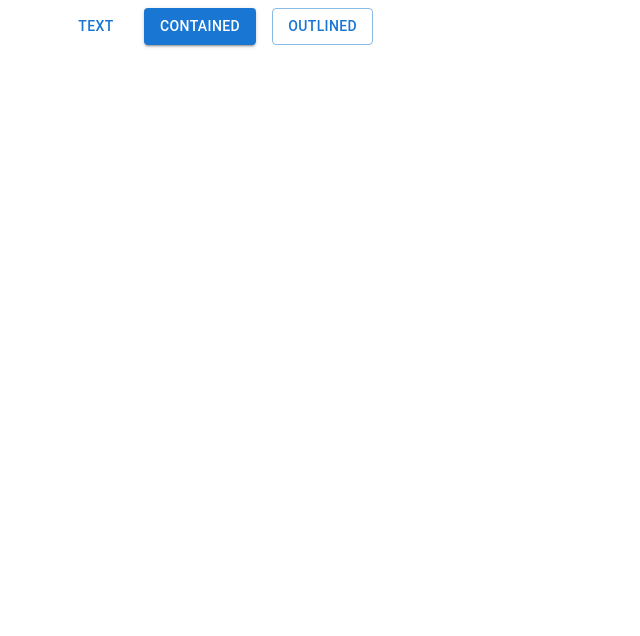
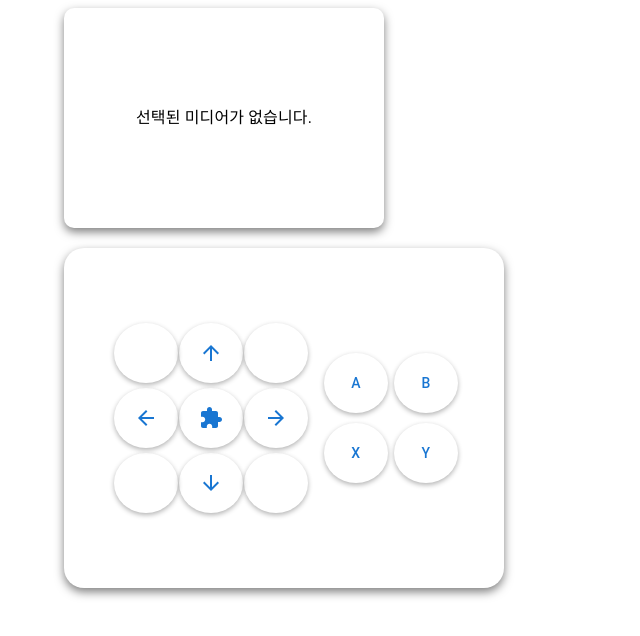
Before and after one commit to ilp-sys/Hiperjoy, a React (Create React App) app in the folder v3/hiperjoy/: page / in a window 1280 px wide. Shown: the top 636 px of the page, without its empty margins (0-640 px from the left). Built offline with nearby package versions, Linux system fonts and the light colour scheme.

Commit message:
Feat: game and media panel

```diff
--- a/v3/hiperjoy/package.json
+++ b/v3/hiperjoy/package.json
@@ -15,6 +15,7 @@
   "dependencies": {
     "@emotion/react": "^11.11.4",
     "@emotion/styled": "^11.11.5",
+    "@mui/icons-material": "^5.16.4",
     "@mui/material": "^5.16.4",
     "@testing-library/jest-dom": "^5.17.0",
     "@testing-library/react": "^13.4.0",
--- a/v3/hiperjoy/src/App.tsx
+++ b/v3/hiperjoy/src/App.tsx
@@ -1,15 +1,12 @@
-import Stack from "@mui/material/Stack";
-import Button from "@mui/material/Button";
 import Container from "@mui/material/Container";
+import Gamepad from "./Gamepad";
+import MediaPanel from "./MediaPanel";
 
 function App() {
   return (
     <Container>
-      <Stack spacing={2} direction="row">
-        <Button variant="text">Text</Button>
-        <Button variant="contained">Contained</Button>
-        <Button variant="outlined">Outlined</Button>
-      </Stack>
+      <MediaPanel />
+      <Gamepad />
     </Container>
   );
 }
--- /dev/null
+++ b/v3/hiperjoy/src/Gamepad.tsx
@@ -0,0 +1,78 @@
+import React from "react";
+import { Box, Button } from "@mui/material";
+import { styled } from "@mui/system";
+import ArrowUpwardIcon from "@mui/icons-material/ArrowUpward";
+import ArrowDownwardIcon from "@mui/icons-material/ArrowDownward";
+import ArrowBackIcon from "@mui/icons-material/ArrowBack";
+import ArrowForwardIcon from "@mui/icons-material/ArrowForward";
+import ExtensionIcon from "@mui/icons-material/Extension";
+
+const GamepadContainer = styled(Box)({
+  display: "flex",
+  flexDirection: "row",
+  alignItems: "center",
+  justifyContent: "center",
+  height: "300px",
+  width: "400px",
+  borderRadius: "20px",
+  padding: "20px",
+  gap: "20px",
+  boxShadow: "0 4px 10px rgba(0, 0, 0, 0.5)",
+});
+
+const DPad = styled(Box)({
+  display: "grid",
+  gridTemplateColumns: "repeat(3, 60px)",
+  gridTemplateRows: "repeat(3, 60px)",
+  gap: "5px",
+});
+
+const GameButton = styled(Button)({
+  width: "60px",
+  height: "60px",
+  borderRadius: "50%",
+  boxShadow: "0 2px 5px rgba(0, 0, 0, 0.3)",
+});
+
+const ActionButtons = styled(Box)({
+  display: "grid",
+  gridTemplateColumns: "repeat(2, 60px)",
+  gridTemplateRows: "repeat(2, 60px)",
+  gap: "10px",
+});
+
+const Gamepad: React.FC = () => {
+  return (
+    <GamepadContainer>
+      <DPad>
+        <GameButton disabled />
+        <GameButton>
+          <ArrowUpwardIcon />
+        </GameButton>
+        <GameButton disabled />
+        <GameButton>
+          <ArrowBackIcon />
+        </GameButton>
+        <GameButton>
+          <ExtensionIcon />
+        </GameButton>
+        <GameButton>
+          <ArrowForwardIcon />
+        </GameButton>
+        <GameButton disabled />
+        <GameButton>
+          <ArrowDownwardIcon />
+        </GameButton>
+        <GameButton disabled />
+      </DPad>
+      <ActionButtons>
+        <GameButton>A</GameButton>
+        <GameButton>B</GameButton>
+        <GameButton>X</GameButton>
+        <GameButton>Y</GameButton>
+      </ActionButtons>
+    </GamepadContainer>
+  );
+};
+
+export default Gamepad;
--- /dev/null
+++ b/v3/hiperjoy/src/MediaPanel.tsx
@@ -0,0 +1,56 @@
+import React from "react";
+import { Box, Typography } from "@mui/material";
+import { styled } from "@mui/system";
+import { useState, useEffect } from "react";
+
+const MediaContainer = styled(Box)({
+  display: "flex",
+  flexDirection: "column",
+  alignItems: "center",
+  justifyContent: "center",
+  height: "200px",
+  width: "300px",
+  borderRadius: "10px",
+  padding: "10px",
+  marginBottom: "20px",
+  boxShadow: "0 4px 10px rgba(0, 0, 0, 0.5)",
+});
+
+interface Media {
+  type: string;
+  src: string;
+}
+
+const MediaPanel: React.FC = () => {
+  const [media, setMedia] = useState<Media[]>([]);
+
+  useEffect(() => {
+    console.log("fetch and locate contencts");
+    //setMedia
+  }, []);
+
+  return (
+    <MediaContainer>
+      {media.length === 0 ? (
+        <Typography>선택된 미디어가 없습니다.</Typography>
+      ) : (
+        media.map((item, index) => (
+          <Box key={index} mb={2}>
+            {item.type === "image" && (
+              <img
+                src={item.src}
+                alt={`media-${index}`}
+                style={{ width: "100%" }}
+              />
+            )}
+            {item.type === "video" && (
+              <video src={item.src} controls style={{ width: "100%" }} />
+            )}
+          </Box>
+        ))
+      )}
+    </MediaContainer>
+  );
+};
+
+export default MediaPanel;
```
Also changed, not shown: 1 other file (tests, documents, lock files or other folders).
